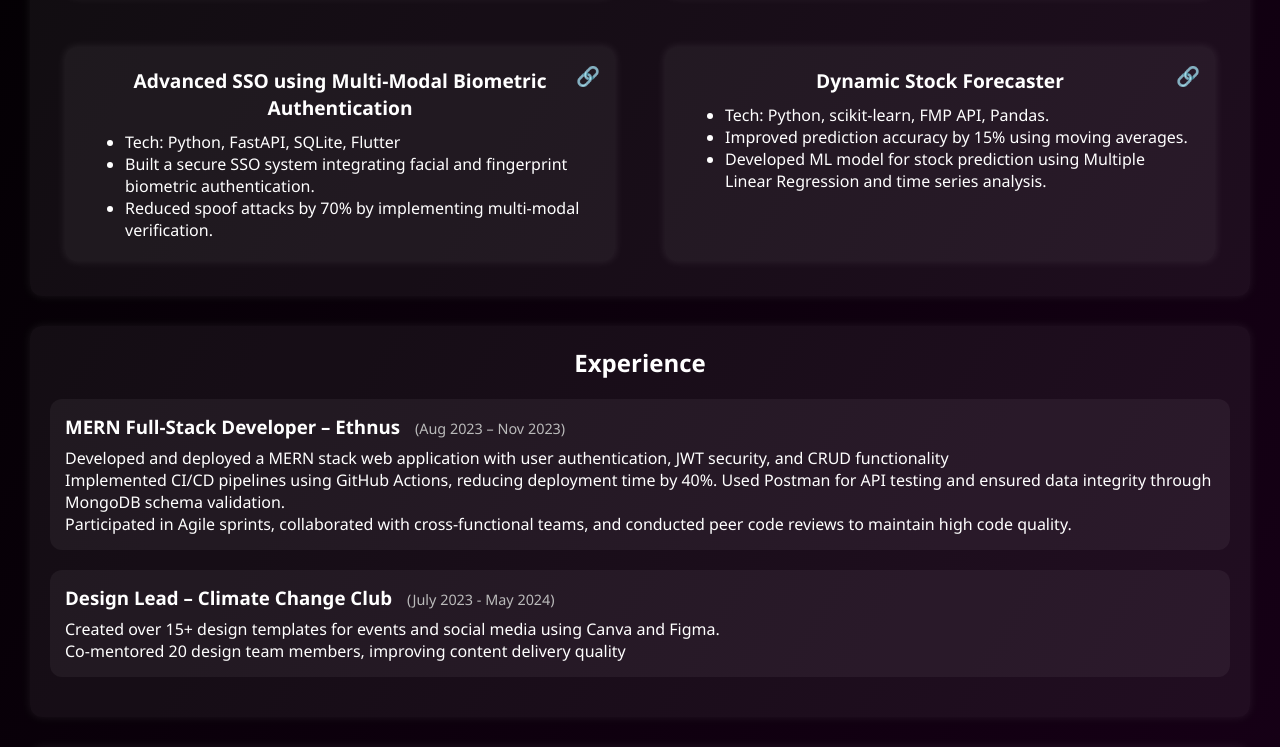
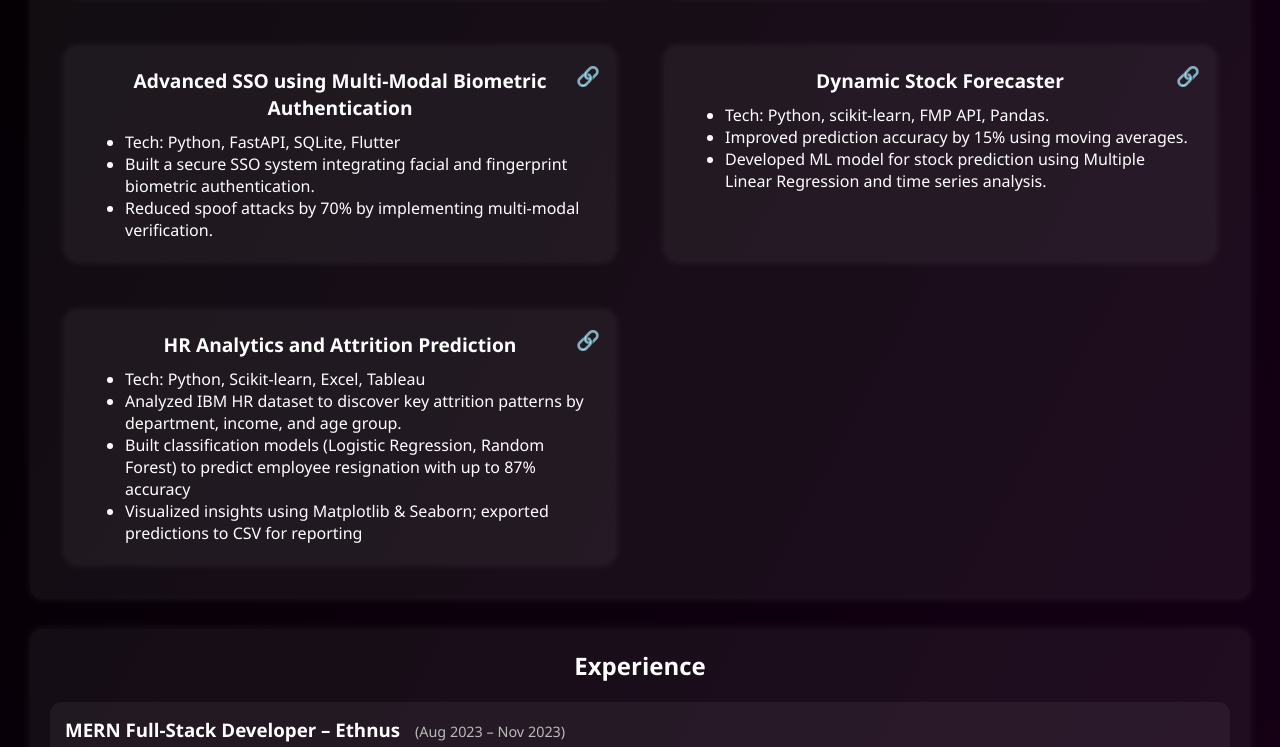
Before and after one commit to Sravya230/portfolio, a plain HTML site: page index.html in a window 1280 px wide. Shown: the part 659-1406 px from the top of the page. Drawn offline with Linux system fonts and the light colour scheme.

Commit message:
Update index.html

```diff
--- a/index.html
+++ b/index.html
@@ -66,6 +66,17 @@
         <li>Tech: Python, scikit-learn, FMP API, Pandas.</li>
         <li>Improved prediction accuracy by 15% using moving averages.</li>
         <li>Developed ML model for stock prediction using Multiple Linear Regression and time series analysis.</li>
+      </ul>
+      <a href="https://github.com/Sravya230/Stock-price-prediction" target="_blank" class="repo-link">🔗</a>
+    </div>
+
+     <div class="project-box">
+      <h3>HR Analytics and Attrition Prediction</h3>
+      <ul>
+        <li>Tech: Python, Scikit-learn, Excel, Tableau</li>
+        <li>Analyzed IBM HR dataset to discover key attrition patterns by department, income, and age group.</li>
+        <li>Built classification models (Logistic Regression, Random Forest) to predict employee resignation with up to 87% accuracy</li>
+        <li>Visualized insights using Matplotlib & Seaborn; exported predictions to CSV for reporting</li>
       </ul>
       <a href="https://github.com/Sravya230/Stock-price-prediction" target="_blank" class="repo-link">🔗</a>
     </div>
```
